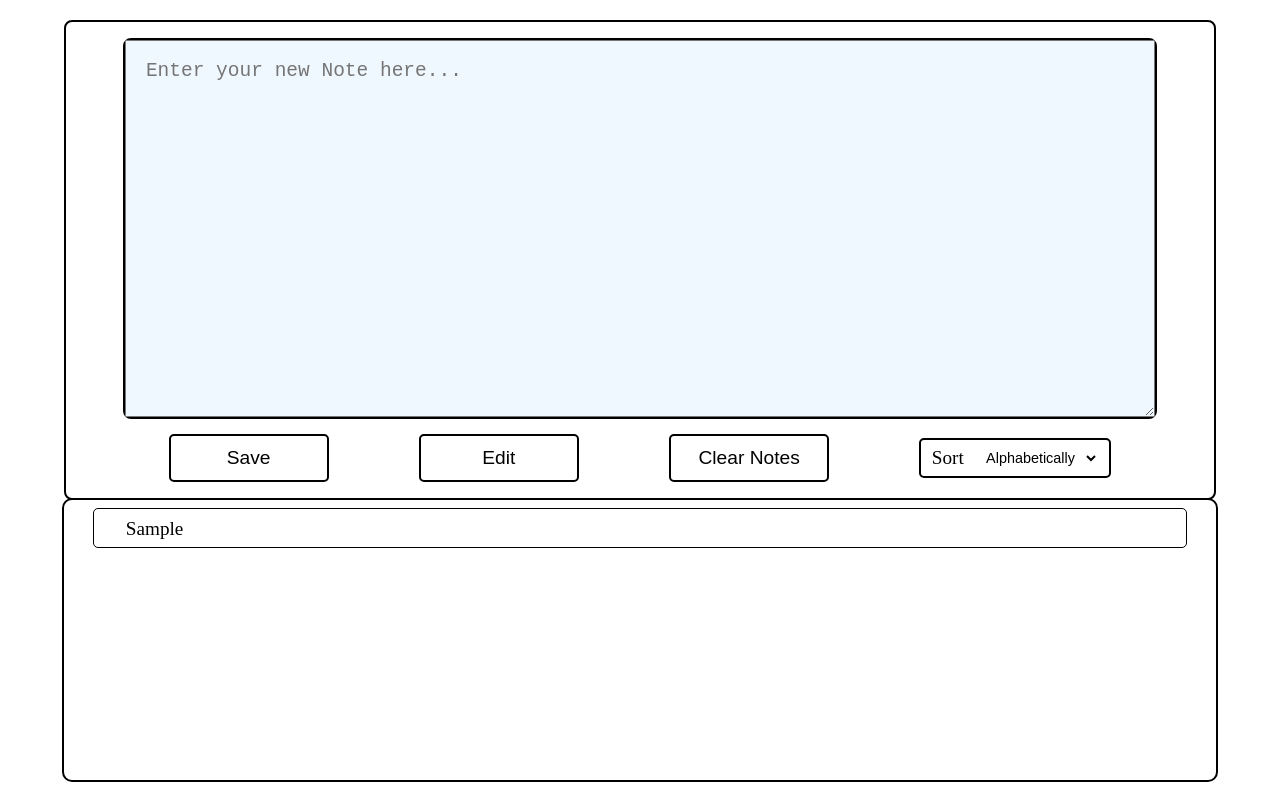
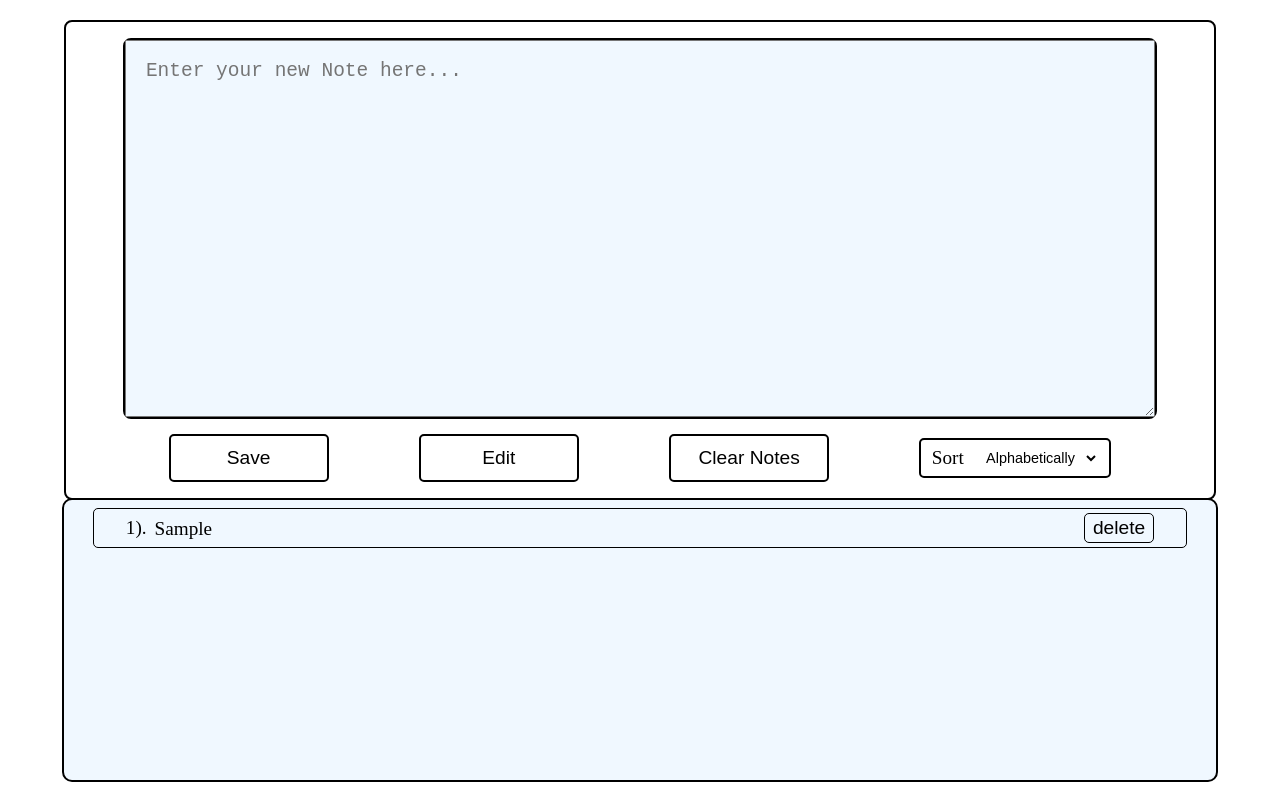
Before and after one commit to ash2686/HCJ-Notes25, a plain HTML site: page index.html in a window 1280 px wide. Both pictures are taken after typing "Sample" into the empty fields and a click on the button "Save". Drawn offline with Linux system fonts and the light colour scheme.

Commit message:
delete functionality works beautifully, done with the help of chatGPT

```diff
--- a/script.js
+++ b/script.js
@@ -3,12 +3,16 @@ let TA = document.getElementsByTagName('textarea');
 let listviewItem = document.getElementsByClassName('list-view-item');
 TA[0].value = '';
 let savedNotes = [];
+let noteId = 1;
+let listItem;
+
+
 
 function loadNotes(){
     try{
         let rawData = localStorage.getItem("notes");
         savedNotes = rawData ? JSON.parse(rawData):[];
-        console.log(localStorage.getItem('notes'));
+
     }catch(error){
         console.error("Error parsing JSON daata from localStorage:",error);
         savedNotes = [];
@@ -19,6 +23,9 @@ function loadNotes(){
     window.onload = function () {
         savedNotes = JSON.parse(localStorage.getItem("notes")) || [];
         savedNotes.forEach(note => addNoteToDisplay(note));
+        let allNotes = document.querySelectorAll(".list-view-item");
+        // allNotes.forEach(x=>console.log(x));
+        selectNote(allNotes);
 };
 
 
@@ -44,6 +51,7 @@ function clearArea() {
         localStorage.removeItem('notes');
         savedNotes = [];
     }
+    noteId = 1;
 }
 
 // newNote does something its here
@@ -54,8 +62,13 @@ function newNote(){
 }
 
 function addNoteToDisplay(noteText) {
-    let listItem = document.createElement('div');
+    listItem = document.createElement('div');
     listItem.classList.add("list-view-item");
+    let delNote = document.createElement('button');
+    delNote.value = 'delete';
+    delNote.innerText="delete";
+    delNote.classList.add("del-btn");
+    delNote.onclick = delItem;
 
     let newPara = document.createElement('p');
     newPara.classList.add("list-item-para");
@@ -63,5 +76,66 @@ function addNoteToDisplay(noteText) {
     listItem.appendChild(newPara);
 
     listView.appendChild(listItem);
+    listItem.appendChild(delNote);
     listItem.style.border = '.1px solid black';
+
+    listItem.id = `noteId-${noteId}`;
+    noteId++;
 }
+
+
+function selectNote(x){
+
+
+      for(let i=0;i<x.length;i++){
+            x[i].addEventListener("click",function(){
+                x[i].style.backgroundColor="rgb(166, 245, 192)";
+                // console.log(x[i].children);
+            });
+      }
+}
+
+
+/* function delItem(event) {
+    let delItem = event.target.parentElement; // Get the parent element (the note item)
+
+    console.log("List item to be deleted is " + delItem.id);
+    console.log(listItem);
+    let noteText = listItem.querySelector(delItem);
+
+    // Filter out the note to be deleted from the savedNotes array
+    savedNotes = savedNotes.filter(note => note !== noteText);
+
+    // Update the localStorage with the updated savedNotes array
+    localStorage.setItem('notes', JSON.stringify(savedNotes));
+
+    // Remove the note item from the display
+    localStorage.removeItem("delItem");
+
+
+    listView.removeChild(delItem);
+}
+
+
+
+
+
+ */
+
+function delItem(event) {
+    let delItem = event.target.parentElement; // Get the clicked note (div)
+
+    console.log("Deleting note with ID: " + delItem.id);
+
+    // Get the note text (entire div)
+    let noteText = delItem.querySelector("p").innerText;
+
+    // Remove the note text from savedNotes array
+    savedNotes = savedNotes.filter(note => note !== noteText);
+
+    // Update localStorage with the updated array
+    localStorage.setItem('notes', JSON.stringify(savedNotes));
+
+    // Remove the note div from the UI
+    delItem.remove();
+}
--- a/style.css
+++ b/style.css
@@ -111,6 +111,8 @@ button:hover{
     flex-direction: column;
     /* padding: 0 2em; */
     overflow: auto;
+    background-color: aliceblue;
+    counter-reset: note;
 }
 
 #list-view p{
@@ -126,15 +128,24 @@ button:hover{
     display: flex;
     align-items: center;
     justify-content: space-between;
-    padding: 0 2em;
-    margin: .5em 0;
+    padding: .5rem 2em;
+    margin: .5rem 0;
     border-radius: 5px;
 }
 
+.list-view-item::before{
+    counter-increment: note;
+    content: counter(note) ").  " ;
+    margin-right: .5rem;
+    font-size: 1.2rem;
+    vertical-align: baseline;
+    padding: .5rem 0;
+}
+
 #list-view .list-view-item:hover{
-    background: rgb(134, 242, 169);
-    color: white;
-    border: .1px solid white;
+    background: rgb(215, 218, 216);
+    color: black;
+    border: .1px solid rgb(159, 156, 156);
 }
 
 /* #list-view .list-view-item:active{
@@ -149,7 +160,7 @@ button:hover{
 
 }
 
-.edit-btn{
+.del-btn{
     /* background-color: red; */
     width: auto;
     height: auto;
```
